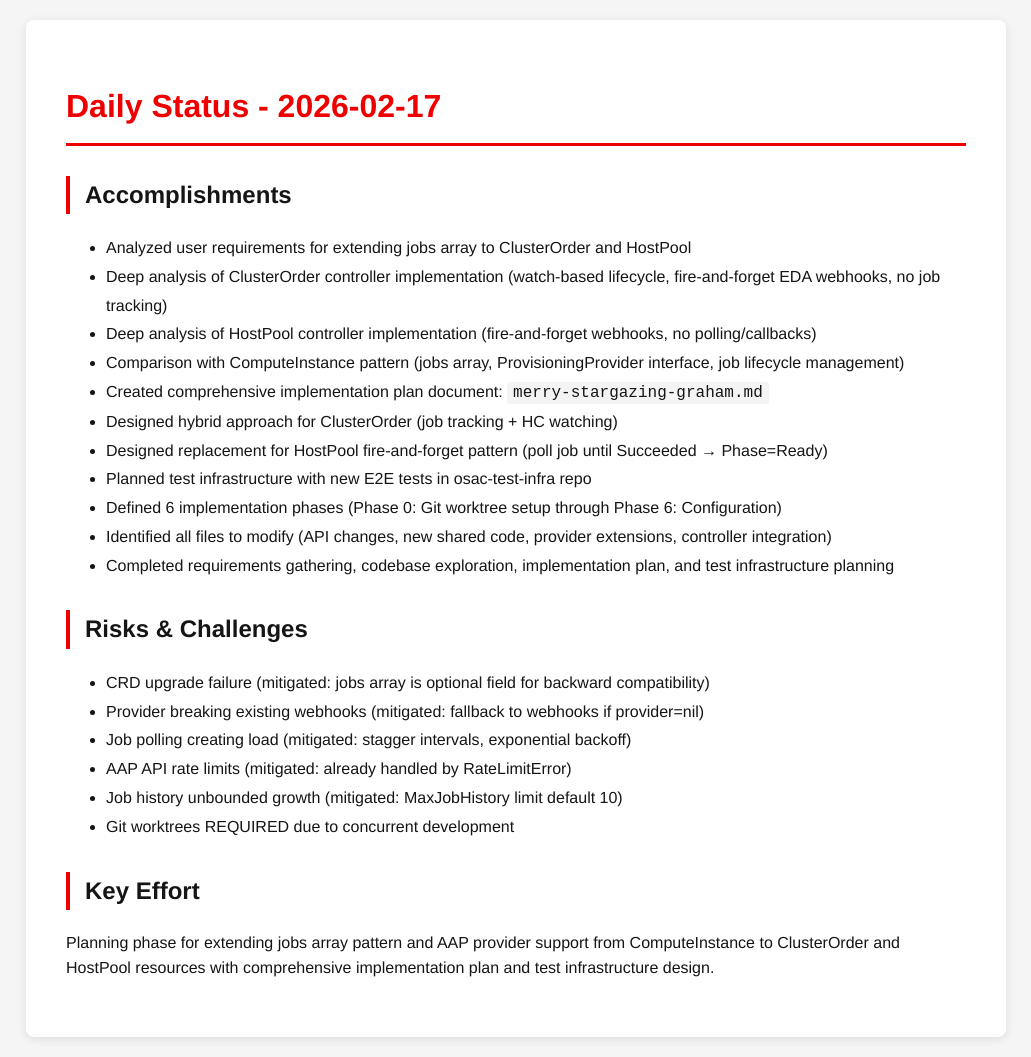
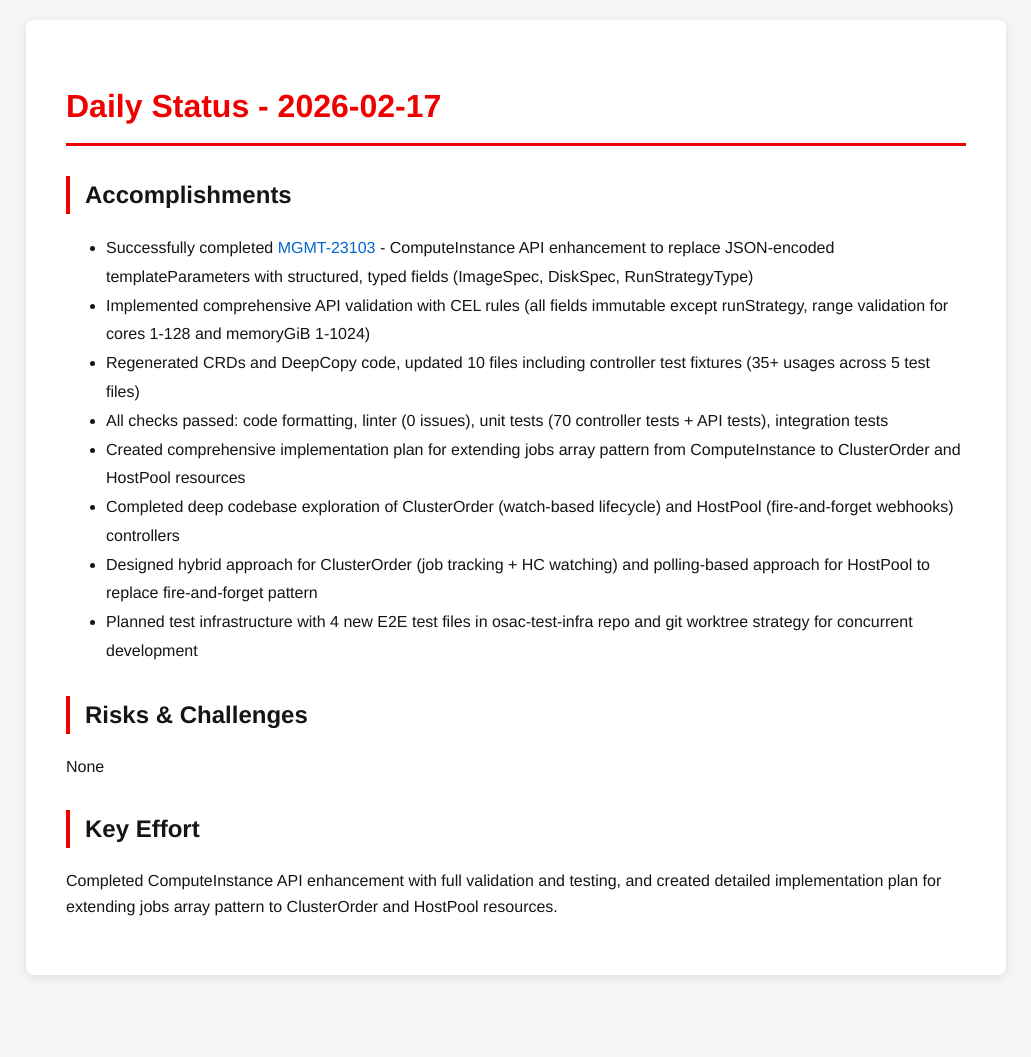
Before and after one commit to tzvatot/daily-status, a Jekyll site: the page built from 2026-02-17.md, in a window 1280 px wide. Shown: the whole page, without its empty margins (124-1155 px from the left). Built offline with Jekyll 4.4.1, drawn with Linux system fonts in a browser that asks for light colours; after the commit the page ends 995 px from its top, so only the background shows below that.

Commit message:
Daily status update - 2026-02-17

```diff
--- a/2026-02-17.md
+++ b/2026-02-17.md
@@ -7,25 +7,17 @@ date: 2026-02-17
 # Daily Status - 2026-02-17
 
 ## Accomplishments
-- Analyzed user requirements for extending jobs array to ClusterOrder and HostPool
-- Deep analysis of ClusterOrder controller implementation (watch-based lifecycle, fire-and-forget EDA webhooks, no job tracking)
-- Deep analysis of HostPool controller implementation (fire-and-forget webhooks, no polling/callbacks)
-- Comparison with ComputeInstance pattern (jobs array, ProvisioningProvider interface, job lifecycle management)
-- Created comprehensive implementation plan document: `merry-stargazing-graham.md`
-- Designed hybrid approach for ClusterOrder (job tracking + HC watching)
-- Designed replacement for HostPool fire-and-forget pattern (poll job until Succeeded → Phase=Ready)
-- Planned test infrastructure with new E2E tests in osac-test-infra repo
-- Defined 6 implementation phases (Phase 0: Git worktree setup through Phase 6: Configuration)
-- Identified all files to modify (API changes, new shared code, provider extensions, controller integration)
-- Completed requirements gathering, codebase exploration, implementation plan, and test infrastructure planning
+- Successfully completed [MGMT-23103](https://issues.redhat.com/browse/MGMT-23103) - ComputeInstance API enhancement to replace JSON-encoded templateParameters with structured, typed fields (ImageSpec, DiskSpec, RunStrategyType)
+- Implemented comprehensive API validation with CEL rules (all fields immutable except runStrategy, range validation for cores 1-128 and memoryGiB 1-1024)
+- Regenerated CRDs and DeepCopy code, updated 10 files including controller test fixtures (35+ usages across 5 test files)
+- All checks passed: code formatting, linter (0 issues), unit tests (70 controller tests + API tests), integration tests
+- Created comprehensive implementation plan for extending jobs array pattern from ComputeInstance to ClusterOrder and HostPool resources
+- Completed deep codebase exploration of ClusterOrder (watch-based lifecycle) and HostPool (fire-and-forget webhooks) controllers
+- Designed hybrid approach for ClusterOrder (job tracking + HC watching) and polling-based approach for HostPool to replace fire-and-forget pattern
+- Planned test infrastructure with 4 new E2E test files in osac-test-infra repo and git worktree strategy for concurrent development
 
 ## Risks & Challenges
-- CRD upgrade failure (mitigated: jobs array is optional field for backward compatibility)
-- Provider breaking existing webhooks (mitigated: fallback to webhooks if provider=nil)
-- Job polling creating load (mitigated: stagger intervals, exponential backoff)
-- AAP API rate limits (mitigated: already handled by RateLimitError)
-- Job history unbounded growth (mitigated: MaxJobHistory limit default 10)
-- Git worktrees REQUIRED due to concurrent development
+None
 
 ## Key Effort
-Planning phase for extending jobs array pattern and AAP provider support from ComputeInstance to ClusterOrder and HostPool resources with comprehensive implementation plan and test infrastructure design.
+Completed ComputeInstance API enhancement with full validation and testing, and created detailed implementation plan for extending jobs array pattern to ClusterOrder and HostPool resources.
```
